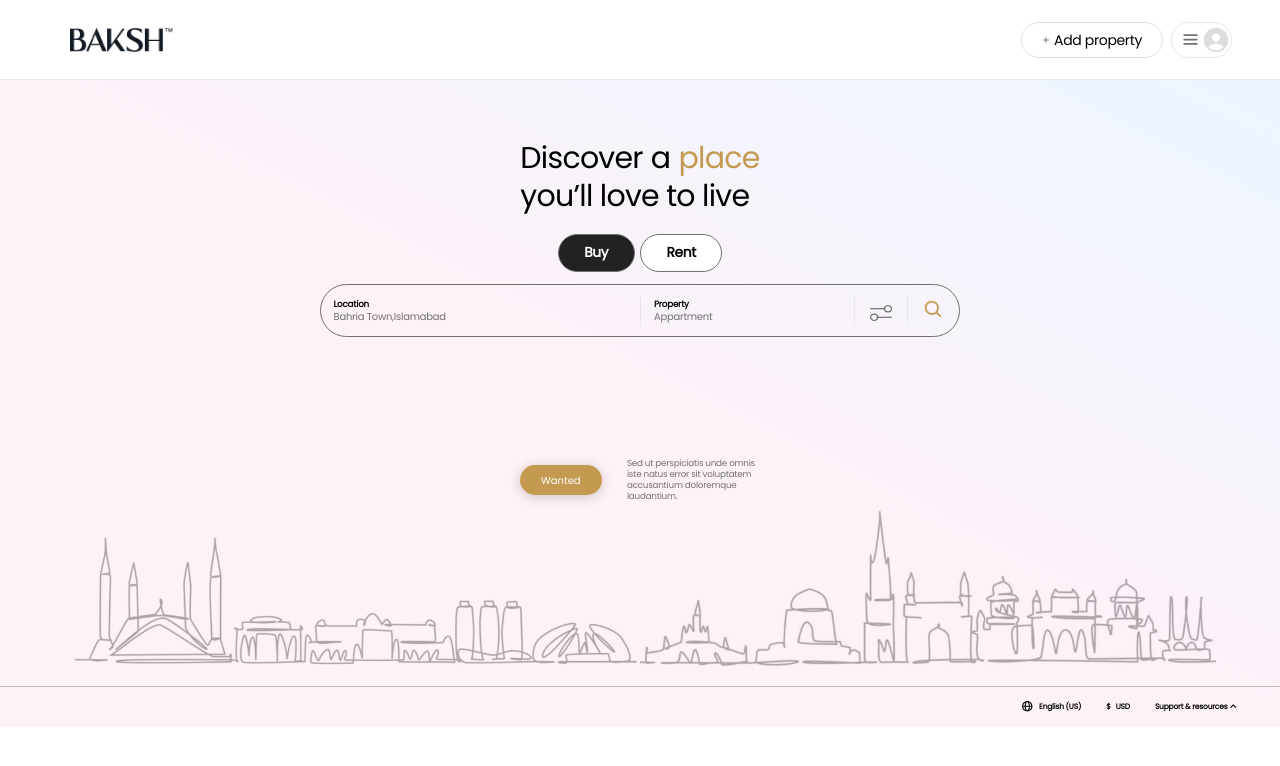
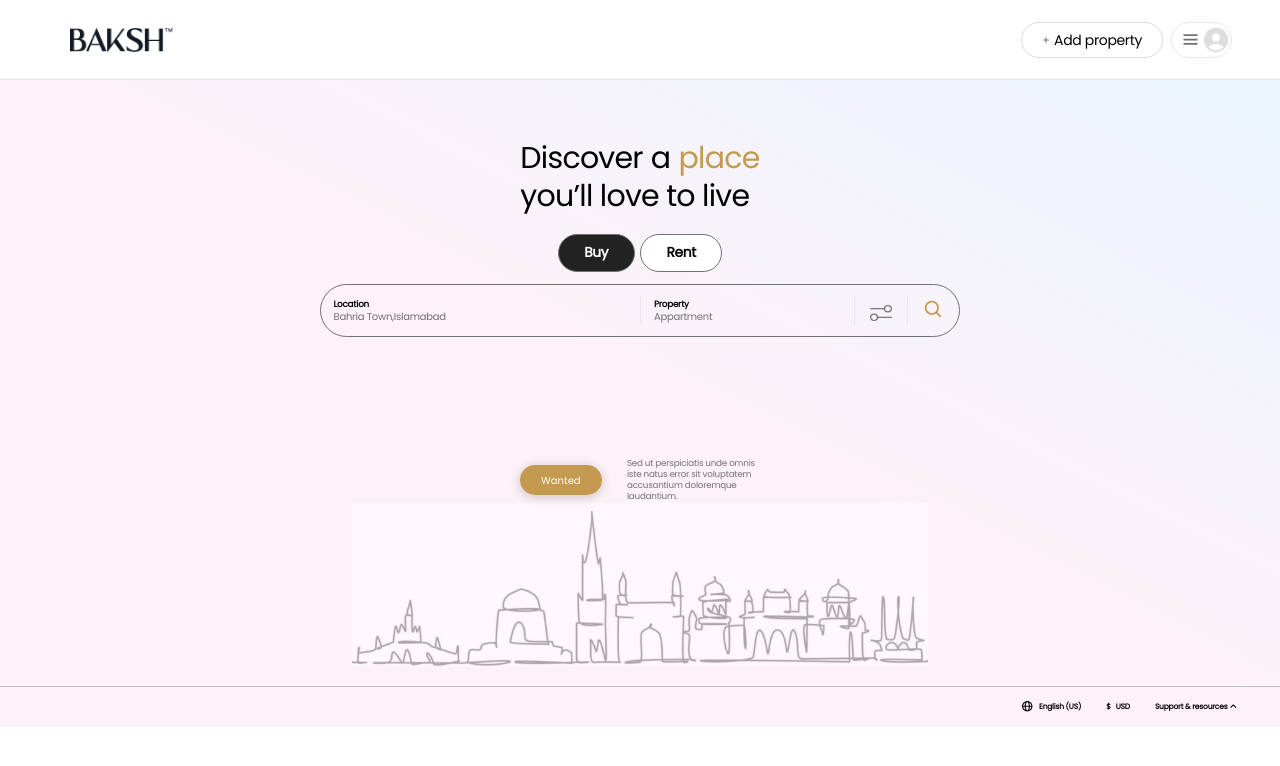
Before and after one commit to MuhammadKhan3/Airnub, a React (Create React App) app: page / in a window 1280 px wide. Shown: the top 766 px of the page. Built offline with nearby package versions, Linux system fonts and the light colour scheme; what tailwind-gradient-mask-image would draw is missing.

Commit message:
black shace

```diff
--- a/src/pages/home/homeContent.jsx
+++ b/src/pages/home/homeContent.jsx
@@ -35,14 +35,13 @@ const HomeContent = () => {
           <div className='w-96 mb:w-64'>
                 <p className='text-base2 text-[#717171] mb:text-small  text-left mb:text-center '>
                    Sed ut perspiciatis unde omnis iste natus error sit voluptatem accusantium doloremque laudantium.
-
                 </p>
           </div>
        </div>
 
        {/* <div className='inline-block mb:hidden'> */}
-            <div className='flex flex-row items-center  justify-center max-w-full   w-[90%] h-fit mix-blend-multiply opacity-[0.4] -z-50 relative  mb:hidden'>
-                    <img src={require('../../assets/footer/artOne.png')} className="basis-6/12 w-[50%] self-end     object-contain " alt="Art One"/>
+            <div className='flex flex-row items-center  justify-center max-w-full   w-[90%] h-fit  opacity-[0.4] -z-50 relative  mb:hidden'>
+                    {/* <img src={require('../../assets/footer/artOne.png')} className="basis-6/12 w-[50%] self-end     object-contain " alt="Art One"/> */}
                     <img src={require('../../assets/footer/artTwo.PNG')} className="basis-6/12 w-[50%] self-center        object-contain " alt="Art Two"/>            {/* </div> */}
             </div>
             <span className='border-b-[1px] border-[#C0C0C0] mt-8  w-full inline-block mb:hidden'></span>
```
